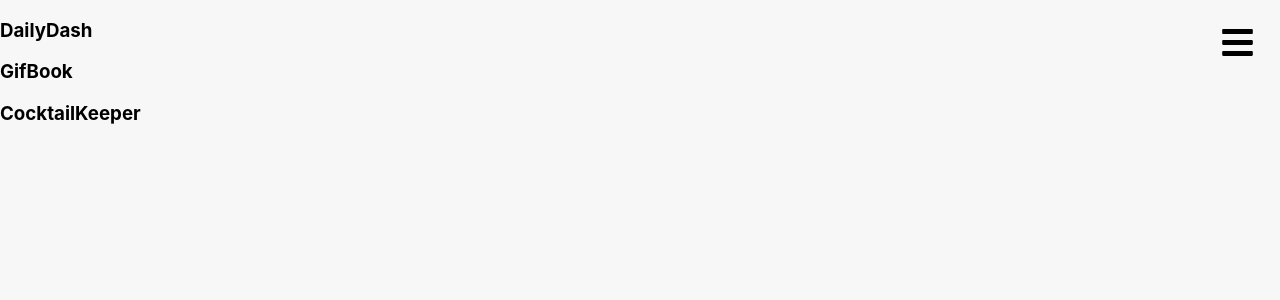
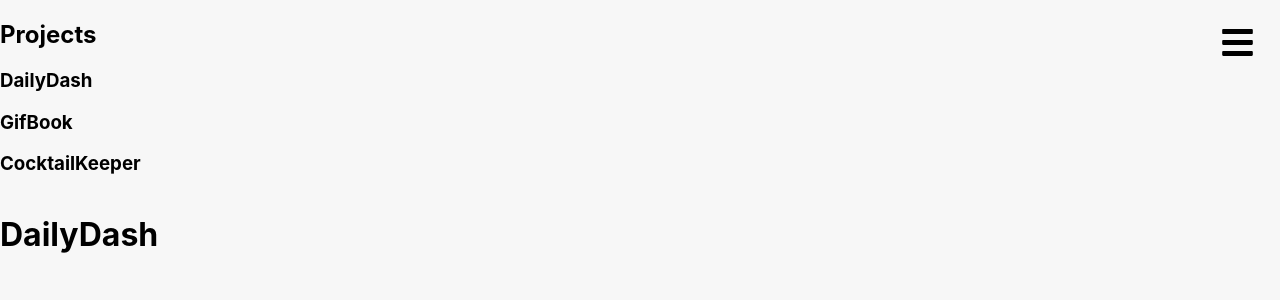
Before and after one commit to JTSwisher/Portfolio, a React (Create React App) app: page /projects in a window 1280 px wide. Shown: the top 300 px of the page. Built offline with nearby package versions, Linux system fonts and the light colour scheme.

Commit message:
use ProjectNav state to access associated project from Projects onject, pass down to DisplayProject component

```diff
--- a/src/containers/projects/Projects.js
+++ b/src/containers/projects/Projects.js
@@ -16,7 +16,7 @@
         }
     },
     CocktailKeeper: {
-        Title: "CocktailKeeper",
+        title: "CocktailKeeper",
         about: "Ruby on Rails app to create & add cocktail recipes to the community, rate recipes & save favorite community recipes to user accounts ",
         links: {
             github: "https://github.com/JTSwisher/cocktail_book_app",
--- a/src/containers/projects/components/DisplayProject.js
+++ b/src/containers/projects/components/DisplayProject.js
@@ -1,16 +1,15 @@
 import React from 'react';
 
 import Project from './Project';
+import { Projects } from '../Projects'
 
-export default function DisplayProject() {
+export default function DisplayProject(props) {
 
-    // store project info in external fil in object
-    //based on state passed from parent pull project data from object
-    //pass project down to Project component
+    let project = Projects[props.project]
 
     return (
         <div>
-            <Project />
+            <Project project={project}/>
         </div>
     )
 }
--- a/src/containers/projects/components/Project.js
+++ b/src/containers/projects/components/Project.js
@@ -1,11 +1,10 @@
 import React from 'react';
 
-export default function Project() {
-// take project information apssed in as prop from Display project component parent to render project
+export default function Project(props) {
 
     return(
         <div>
-
+            <h1>{props.project.title}</h1>
         </div>
     )
 }
--- a/src/containers/projects/components/ProjectNav.js
+++ b/src/containers/projects/components/ProjectNav.js
@@ -6,6 +6,7 @@
     const links = projects.map(p => <h3 id={p} onClick={ (e) => props.projectSelect(e)} >{p}</h3>)
     return (
         <nav className="project-nav">
+            <h1>Projects</h1>
             { links }
         </nav>
     )
```
